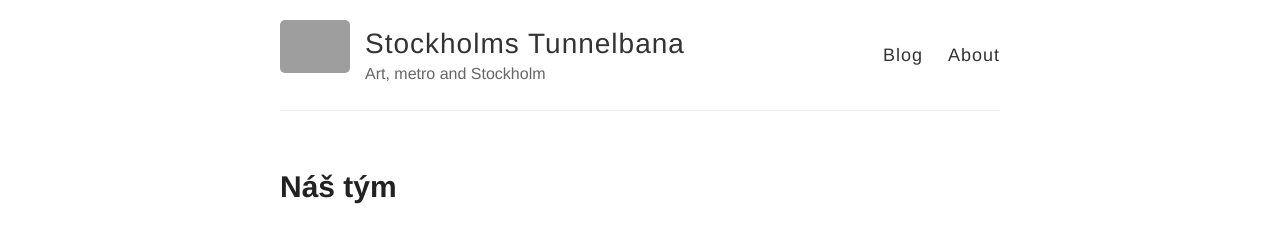
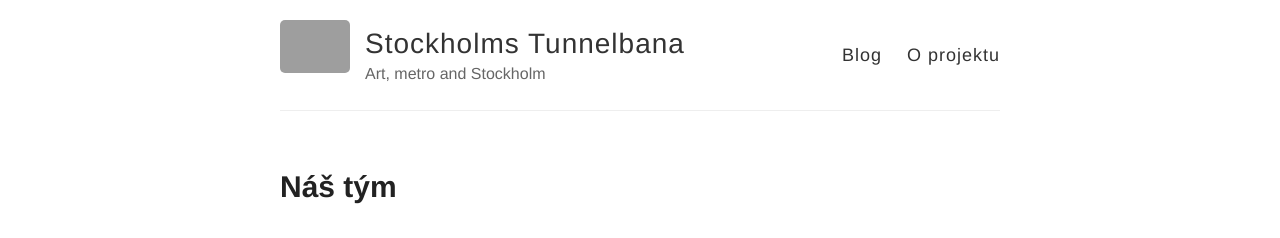
Before and after one commit to zbvaculik/daebaknoona.github.io, a Jekyll site: the page built from index.html, in a window 1280 px wide. Shown: the top 238 px of the page. Built offline with Jekyll 4.4.1, drawn with Linux system fonts in a browser that asks for light colours; grey boxes are pictures that could not be loaded.

Commit message:
Přidán Google analytics ID
Google Analytics ID do _config.yml
Změna v head v default.html kvůli Google analytics (zahrnovalo se i
lokální připojení) a přejmenováno About -> O nás

```diff
--- a/_config.yml
+++ b/_config.yml
@@ -37,7 +37,7 @@ footer-links:
 disqus:
 
 # Enter your Google Analytics web tracking code (e.g. UA-2110908-2) to activate tracking
-google_analytics:
+google_analytics: UA-77454338-1
 
 # Your website URL (e.g. http://barryclark.github.io or http://www.barryclark.co)
 # Used for Sitemap.xml and your RSS feed
--- a/_layouts/default.html
+++ b/_layouts/default.html
@@ -4,6 +4,13 @@
     <title>{% if page.title %}{{ page.title }} – {% endif %}{{ site.name }} – {{ site.description }}</title>
 
     {% include meta.html %}
+    <!--Google Analytics-->
+
+    {% if jekyll.environment == 'production' %}
+    {% include analytics.html %}
+    {% endif %}
+
+    <!--END Google Analytics-->
 
     <!--[if lt IE 9]>
       <script src="http://html5shiv.googlecode.com/svn/trunk/html5.js"></script>
@@ -28,7 +35,7 @@
 
           <nav>
             <a href="{{ site.baseurl }}/">Blog</a>
-            <a href="{{ site.baseurl }}/about">About</a>
+            <a href="{{ site.baseurl }}/about">O projektu</a>
           </nav>
         </header>
       </div>
```
